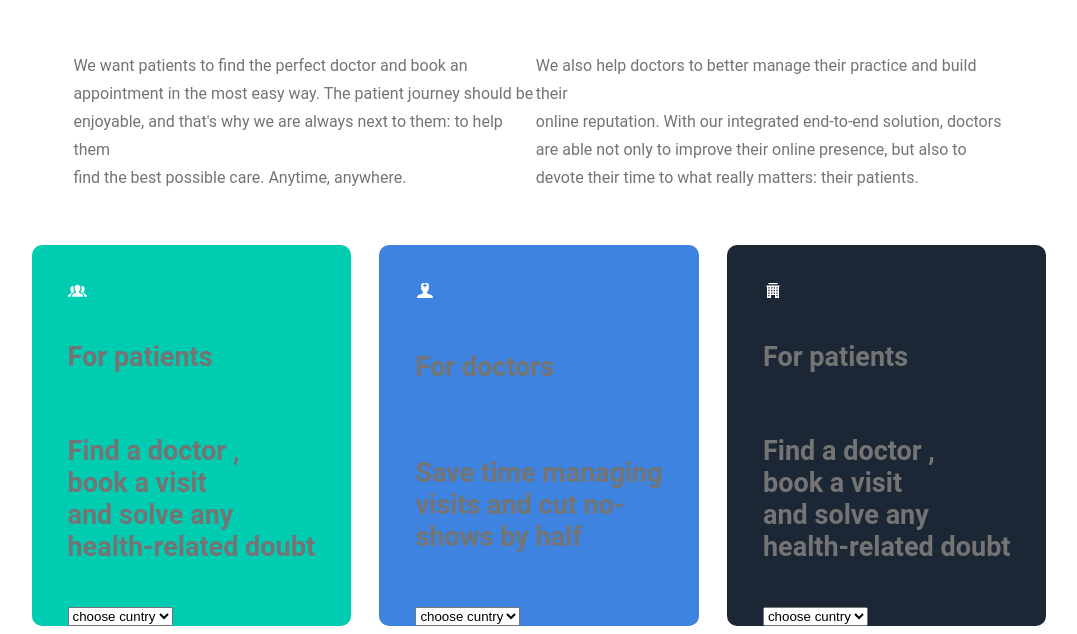
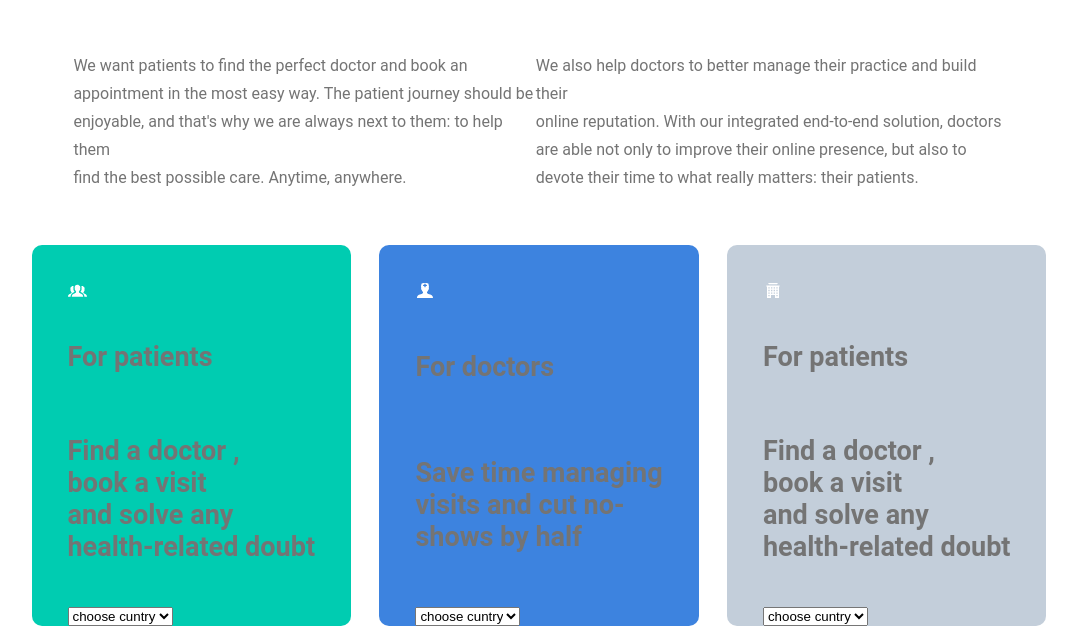
Before and after one commit to yazidbelhajsalem/css-layout-workshop, a plain HTML site: page index.html in a window 1280 px wide. Shown: the part 189-823 px from the top of the page, without its empty margins (101-1178 px from the left). Drawn offline with Linux system fonts and the light colour scheme.

Commit message:
some changes

```diff
--- a/style.css
+++ b/style.css
@@ -101,7 +101,7 @@ section {
   background-color: #3d83df;
 }
 .section3 {
-  background-color: #1b2734;
+  background-color: #c3ceda;
 }
 .sec{display: flex;
     justify-content: space-between;
```
